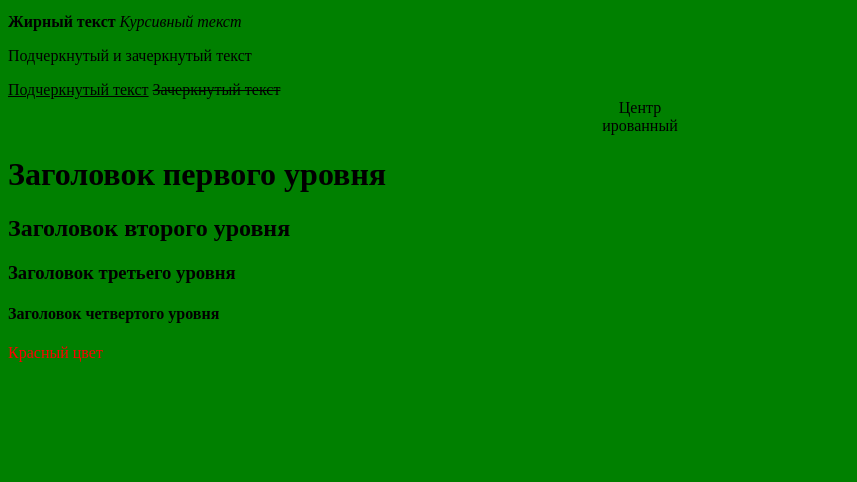
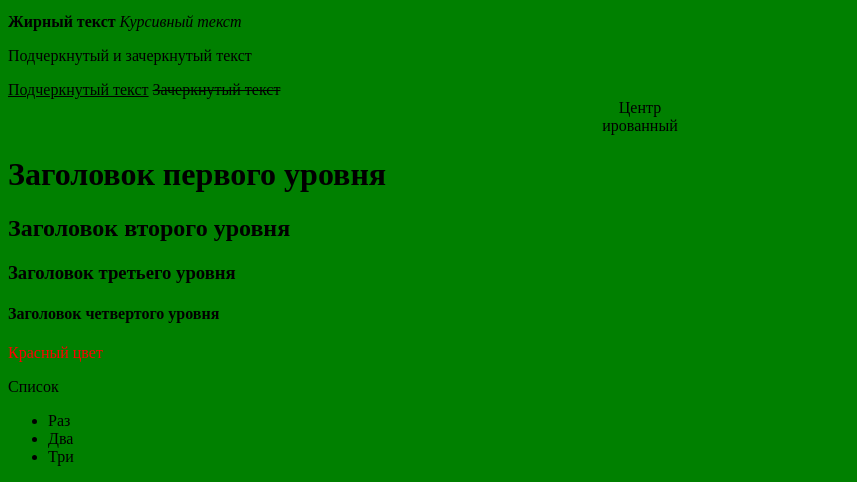
Before and after one commit to Ara2030/Maxima_Lesson_1, a plain HTML site: page index.html in a window 1280 px wide. Shown: the part 549-1031 px from the top of the page, without its empty margins (0-857 px from the left). Before the commit the page ends 919 px from the top, so only its background shows below. Drawn offline with Linux system fonts and the light colour scheme.

Commit message:
Adding a bulleted list

```diff
--- a/index.html
+++ b/index.html
@@ -35,5 +35,11 @@
     <!-- Цвета в html color, bgcolor -->
 <font color="red"> Красный цвет </font>
     </div>
+    <p>Список</p>
+        <ul>
+            <li>Раз</li>
+            <li>Два</li>
+            <li>Три</li>
+        </ul>
 </body>
 </html>
```
